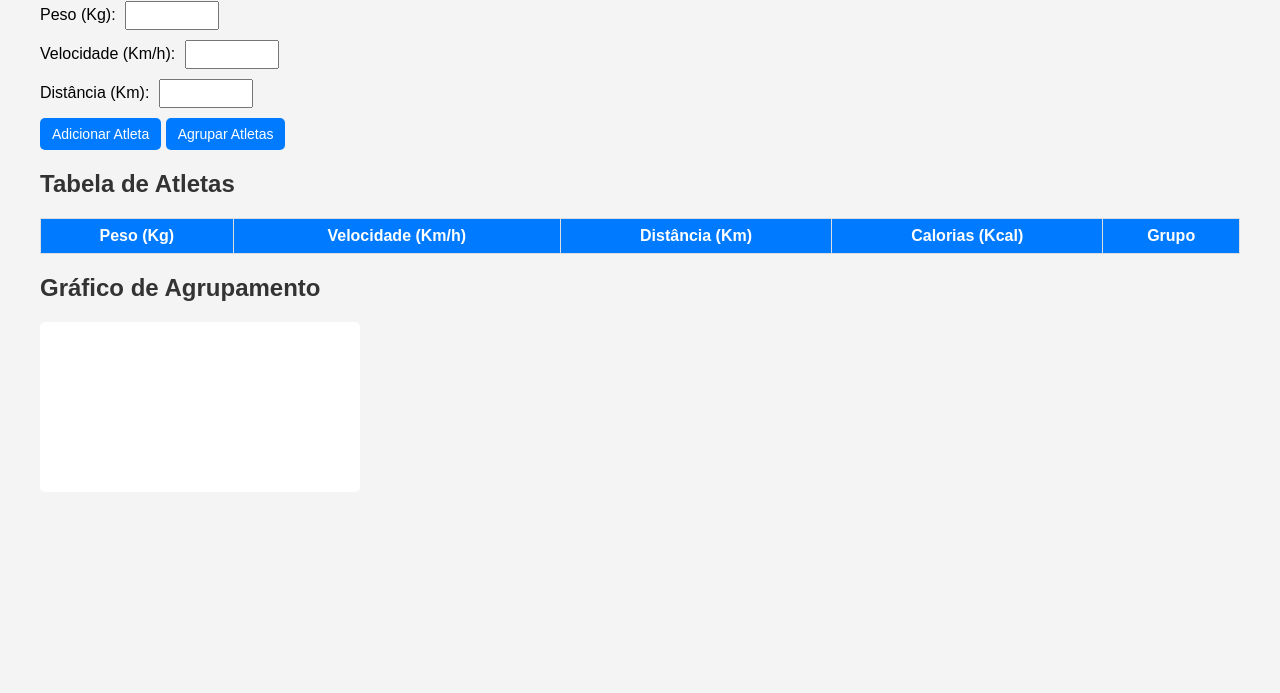
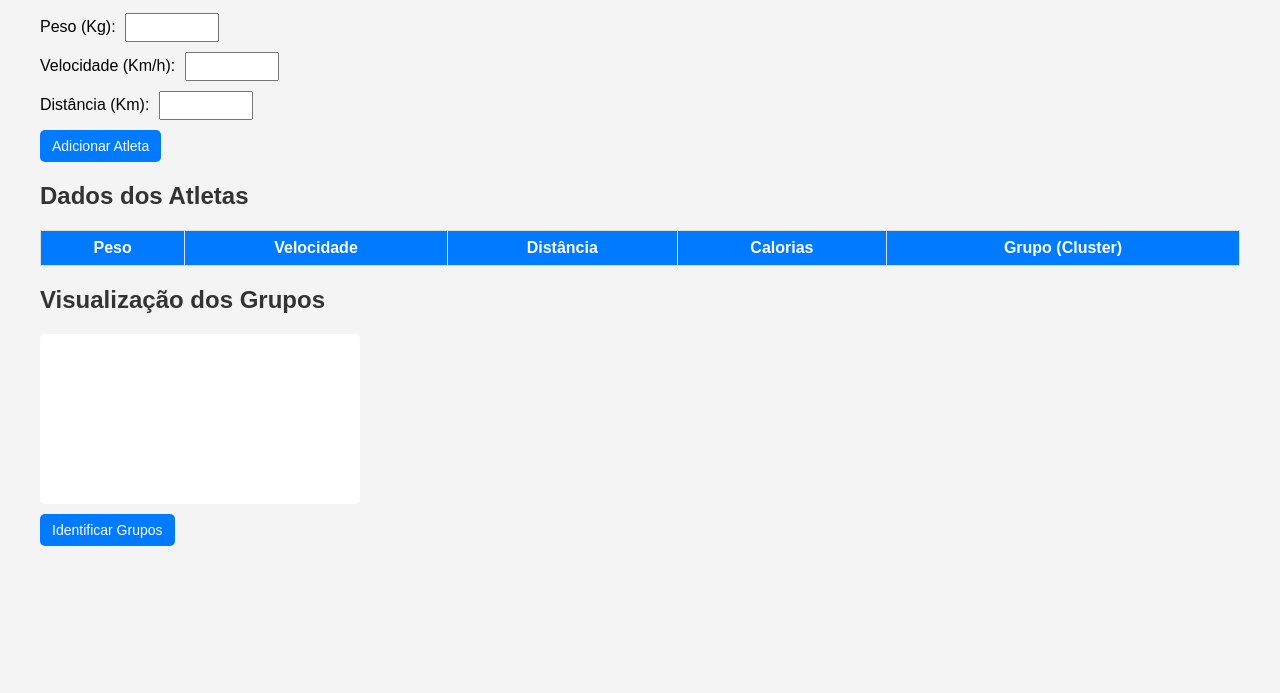
Before and after one commit to Johnlimahh/FitCalorie-AI, a plain HTML site: page index.html in a window 1280 px wide. Shown: the part 107-800 px from the top of the page. Drawn offline with nearby package versions, Linux system fonts and the light colour scheme.

Commit message:
Update index.html

```diff
--- a/index.html
+++ b/index.html
@@ -3,34 +3,38 @@
 <head>
     <meta charset="UTF-8">
     <meta name="viewport" content="width=device-width, initial-scale=1.0">
-    <title>Previsão de Calorias e Agrupamento de Atletas</title>
+    <title>Agrupamento de Atletas</title>
+    <link rel="stylesheet" href="style.css">
     <script src="https://cdn.jsdelivr.net/npm/chart.js"></script>
-    <link rel="stylesheet" href="style.css">
 </head>
 <body>
-    <h2>Cadastro de Atletas</h2>
-    <label>Peso (Kg): <input type="number" id="peso"></label>
-    <label>Velocidade (Km/h): <input type="number" id="velocidade"></label>
-    <label>Distância (Km): <input type="number" id="distancia"></label>
-    <button onclick="adicionarAtleta()">Adicionar Atleta</button>
-    <button onclick="agruparAtletas()">Agrupar Atletas</button>
+    <h1>Agrupamento de Atletas (K-Means)</h1>
 
-    <h2>Tabela de Atletas</h2>
-    <table>
+    <div class="formulario">
+        <label>Peso (Kg): <input type="number" id="peso"></label>
+        <label>Velocidade (Km/h): <input type="number" id="velocidade"></label>
+        <label>Distância (Km): <input type="number" id="distancia"></label>
+        <button onclick="adicionarAtleta()">Adicionar Atleta</button>
+    </div>
+
+    <h2>Dados dos Atletas</h2>
+    <table border="1">
         <thead>
             <tr>
-                <th>Peso (Kg)</th>
-                <th>Velocidade (Km/h)</th>
-                <th>Distância (Km)</th>
-                <th>Calorias (Kcal)</th>
-                <th>Grupo</th>
+                <th>Peso</th>
+                <th>Velocidade</th>
+                <th>Distância</th>
+                <th>Calorias</th>
+                <th>Grupo (Cluster)</th>
             </tr>
         </thead>
         <tbody id="tabelaAtletas"></tbody>
     </table>
 
-    <h2>Gráfico de Agrupamento</h2>
-    <canvas id="graficoAtletas"></canvas>
+    <h2>Visualização dos Grupos</h2>
+    <canvas id="graficoClusters"></canvas>
+
+    <button onclick="realizarAgrupamento()">Identificar Grupos</button>
 
     <script src="script.js"></script>
 </body>
```
